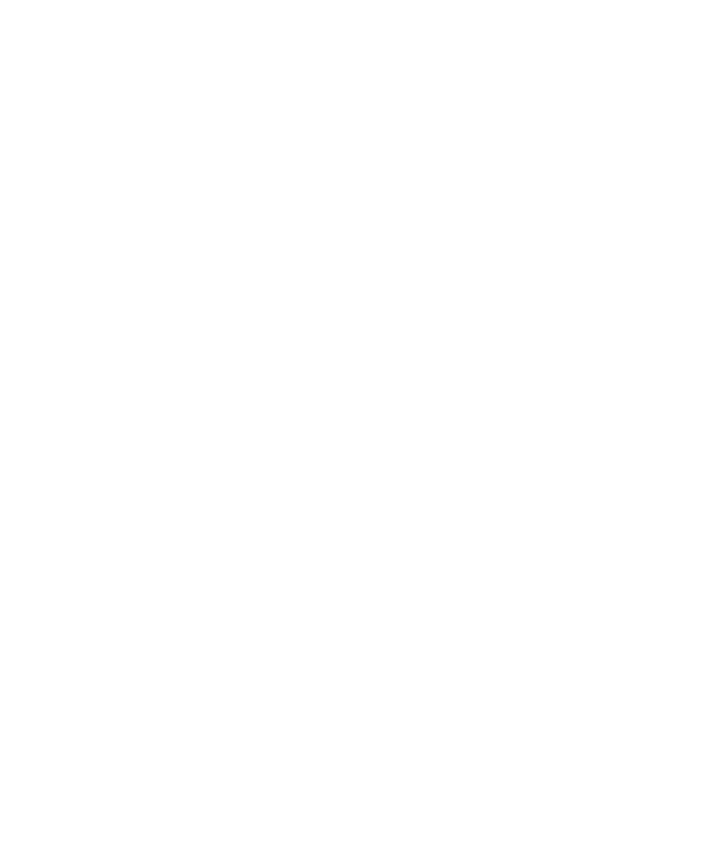
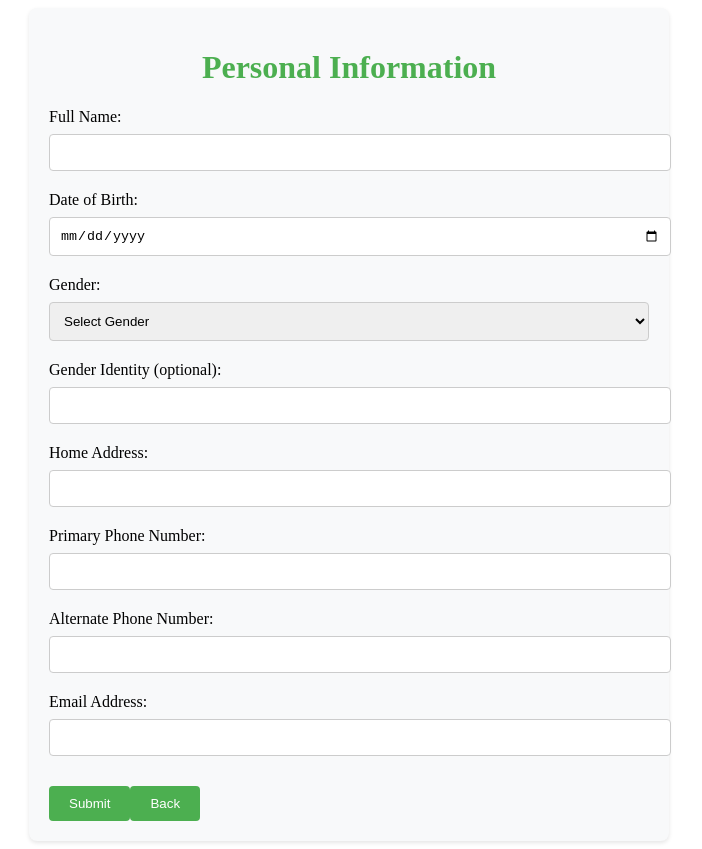
Before and after one commit to peruyeroj/healthcare_portal, an Angular app in the folder frontend/: page /personal-information in a window 1280 px wide. Before the commit this address led to /. Shown: the whole page, without its empty margins (291-993 px from the left). Before the commit the page ends 800 px from the top, so only its background shows below. Built offline with nearby package versions, Linux system fonts and the light colour scheme.

Commit message:
made personal-information component

```diff
--- a/frontend/src/app/app.routes.ts
+++ b/frontend/src/app/app.routes.ts
@@ -6,6 +6,7 @@
 import { HomepageComponent } from './homepage/homepage.component';
 import { HealthBotComponent } from './health-bot/health-bot.component';
 import { InsuranceComponent } from './insurance/insurance.component';
+import { PersonalInformationComponent } from './personal-information/personal-information.component';
 
 export const routes: Routes = [
     { path: 'home', component: HomepageComponent },
@@ -15,5 +16,6 @@
   { path: 'medications', component: MedicationsComponent },
   { path: 'health-bot', component: HealthBotComponent },
   { path: 'insurance', component: InsuranceComponent },
+  { path: 'personal-information', component: PersonalInformationComponent },
   { path: '', redirectTo: '/home', pathMatch: 'full' }
 ];
--- a/frontend/src/app/health-bot/health-bot.component.css
+++ b/frontend/src/app/health-bot/health-bot.component.css
@@ -236,13 +236,13 @@
 }
 
 .back-button {
+  width: auto;
+  padding: 10px 20px;
+  color: white;
   background-color: #4CAF50;
-  color: white;
-  padding: 10px 15px;
   border: none;
   border-radius: 4px;
   cursor: pointer;
-  font-size: 0.9rem;
 }
 
 .back-button:hover {
--- a/frontend/src/app/homepage/homepage.component.css
+++ b/frontend/src/app/homepage/homepage.component.css
@@ -1,8 +1,10 @@
 .navbar {
-  display: flex;
-  justify-content: space-around;
+  max-width: 800px;
+  margin: 0 auto;
+  padding: 20px;
   background-color: #f8f9fa;
-  padding: 10px;
+  border-radius: 8px;
+  box-shadow: 0 2px 4px rgba(0, 0, 0, 0.1);
 }
 
 .icon {
@@ -410,3 +412,13 @@
 .modal-button.primary:hover {
   background-color: #c82333;
 }
+
+button {
+  padding: 10px 15px;
+  width: 150px;
+  color: white;
+  background-color: #4CAF50;
+  border: none;
+  border-radius: 4px;
+  cursor: pointer;
+}
--- a/frontend/src/app/homepage/homepage.component.html
+++ b/frontend/src/app/homepage/homepage.component.html
@@ -83,34 +83,46 @@
   </section>
 
   <div class="dashboard">
+    <!-- Personal Information -->
+    <a routerLink="/personal-information" class="dashboard-card">
+      <div class="card-icon">👤</div>
+      <h2>Personal Information</h2>
+      <p>View and manage your personal information</p>
+    </a>
+
+    <!-- Insurance -->
+    <a routerLink="/insurance" class="dashboard-card">
+      <div class="card-icon">🏥</div>
+      <h2>Insurance</h2>
+      <p>View and manage your insurance information</p>
+    </a>
+
+    <!-- Billing -->
+    <a routerLink="/billing" class="dashboard-card">
+      <div class="card-icon">💳</div>
+      <h2>Billing</h2>
+      <p>View and manage your billing information</p>
+    </a>
+
+    <!-- Medications -->
+    <a routerLink="/medications" class="dashboard-card">
+      <div class="card-icon">💊</div>
+      <h2>Medications</h2>
+      <p>Track and manage your current medications</p>
+    </a>
+
+    <!-- Messages -->
     <a routerLink="/messaging" class="dashboard-card">
       <div class="card-icon">💬</div>
       <h2>Messages</h2>
       <p>Communicate with your healthcare providers</p>
     </a>
 
-    <a routerLink="/billing" class="dashboard-card">
-      <div class="card-icon">💳</div>
-      <h2>Billing</h2>
-      <p>View and manage your billing information</p>
-    </a>
-
-    <a routerLink="/medications" class="dashboard-card">
-      <div class="card-icon">💊</div>
-      <h2>Medications</h2>
-      <p>Track and manage your current medications</p>
-    </a>
-
+    <!-- Health Assistant -->
     <a routerLink="/health-bot" class="dashboard-card">
       <div class="card-icon">🤖</div>
       <h2>Health Assistant</h2>
       <p>Get answers to your health questions</p>
-    </a>
-
-    <a routerLink="/insurance" class="dashboard-card">
-      <div class="card-icon">🏥</div>
-      <h2>Insurance</h2>
-      <p>View and manage your insurance information</p>
     </a>
   </div>
 
--- a/frontend/src/app/insurance/insurance.component.css
+++ b/frontend/src/app/insurance/insurance.component.css
@@ -29,17 +29,17 @@
   border-radius: 4px;
 }
 
-button {
+button, .back-button {
   width: auto;
-  padding: 10px 15px;
+  padding: 10px 20px;
+  color: white;
   background-color: #4CAF50;
-  color: white;
   border: none;
   border-radius: 4px;
   cursor: pointer;
 }
 
-button:hover {
+button:hover, .back-button:hover {
   background-color: #45a049;
 }
 
--- a/frontend/src/app/messaging/messaging.component.css
+++ b/frontend/src/app/messaging/messaging.component.css
@@ -17,10 +17,15 @@
 }
 
 .back-button {
+  width: auto;
+  padding: 10px 20px;
+  color: white;
   background-color: #4CAF50;
-  color: white;
-  padding: 10px 15px;
   border: none;
   border-radius: 4px;
   cursor: pointer;
 }
+
+.back-button:hover {
+  background-color: #45a049;
+}
--- /dev/null
+++ b/frontend/src/app/personal-information/personal-information.component.css
@@ -0,0 +1,45 @@
+.personal-info-container {
+    max-width: 600px;
+    margin: 0 auto;
+    padding: 20px;
+    background-color: #f8f9fa;
+    border-radius: 8px;
+    box-shadow: 0 2px 4px rgba(0, 0, 0, 0.1);
+    position: relative;
+}
+
+.form-group {
+  margin-bottom: 20px;
+}
+
+label {
+  display: block;
+  margin-bottom: 8px;
+}
+
+input[type="text"], input[type="date"], input[type="tel"], input[type="email"], select {
+  width: 100%;
+  padding: 10px;
+  border: 1px solid #ccc;
+  border-radius: 4px;
+}
+
+button {
+  width: auto;
+  padding: 10px 20px;
+  color: white;
+  background-color: #4CAF50;
+  border: none;
+  border-radius: 4px;
+  cursor: pointer;
+  margin-top: 10px;
+}
+
+button:hover {
+  background-color: #45a049;
+}
+
+h1 {
+  text-align: center;
+  color: #4CAF50;
+}
--- /dev/null
+++ b/frontend/src/app/personal-information/personal-information.component.html
@@ -0,0 +1,49 @@
+<div class="personal-info-container">
+  <h1>Personal Information</h1>
+  <form [formGroup]="personalInfoForm" (ngSubmit)="onSubmit()">
+    <div class="form-group">
+      <label for="fullName">Full Name:</label>
+      <input type="text" id="fullName" formControlName="fullName" required />
+    </div>
+    <div class="form-group">
+      <label for="dob">Date of Birth:</label>
+      <input type="date" id="dob" formControlName="dob" required />
+    </div>
+    <div class="form-group">
+      <label for="gender">Gender:</label>
+      <select id="gender" formControlName="gender" required>
+        <option value="">Select Gender</option>
+        <option value="male">Male</option>
+        <option value="female">Female</option>
+        <option value="other">Other</option>
+      </select>
+    </div>
+    <div class="form-group">
+      <label for="genderIdentity">Gender Identity (optional):</label>
+      <input type="text" id="genderIdentity" formControlName="genderIdentity" />
+    </div>
+    <div class="form-group">
+      <label for="address">Home Address:</label>
+      <input type="text" id="address" formControlName="address" required />
+    </div>
+    <div class="form-group">
+      <label for="primaryPhone">Primary Phone Number:</label>
+      <input
+        type="tel"
+        id="primaryPhone"
+        formControlName="primaryPhone"
+        required
+      />
+    </div>
+    <div class="form-group">
+      <label for="alternatePhone">Alternate Phone Number:</label>
+      <input type="tel" id="alternatePhone" formControlName="alternatePhone" />
+    </div>
+    <div class="form-group">
+      <label for="email">Email Address:</label>
+      <input type="email" id="email" formControlName="email" required />
+    </div>
+    <button type="submit" [disabled]="!personalInfoForm.valid">Submit</button>
+    <button class="back-button" (click)="goBack()">Back</button>
+  </form>
+</div>
--- /dev/null
+++ b/frontend/src/app/personal-information/personal-information.component.ts
@@ -0,0 +1,38 @@
+import { Component } from '@angular/core';
+import { FormBuilder, FormGroup, Validators, ReactiveFormsModule } from '@angular/forms';
+import { CommonModule } from '@angular/common';
+import { Router } from '@angular/router';
+
+@Component({
+  selector: 'app-personal-information',
+  templateUrl: './personal-information.component.html',
+  styleUrls: ['./personal-information.component.css'],
+  standalone: true,
+  imports: [CommonModule, ReactiveFormsModule]
+})
+export class PersonalInformationComponent {
+  personalInfoForm: FormGroup;
+
+  constructor(private fb: FormBuilder, private router: Router) {
+    this.personalInfoForm = this.fb.group({
+      fullName: ['', Validators.required],
+      dob: ['', Validators.required],
+      gender: ['', Validators.required],
+      genderIdentity: [''],
+      address: ['', Validators.required],
+      primaryPhone: ['', [Validators.required, Validators.pattern(/^\+?\d{10,15}$/)]],
+      alternatePhone: ['', Validators.pattern(/^\+?\d{10,15}$/)],
+      email: ['', [Validators.required, Validators.email]]
+    });
+  }
+
+  onSubmit() {
+    if (this.personalInfoForm.valid) {
+      console.log('Personal Information:', this.personalInfoForm.value);
+    }
+  }
+
+  goBack() {
+    this.router.navigate(['/home']);
+  }
+}
```
